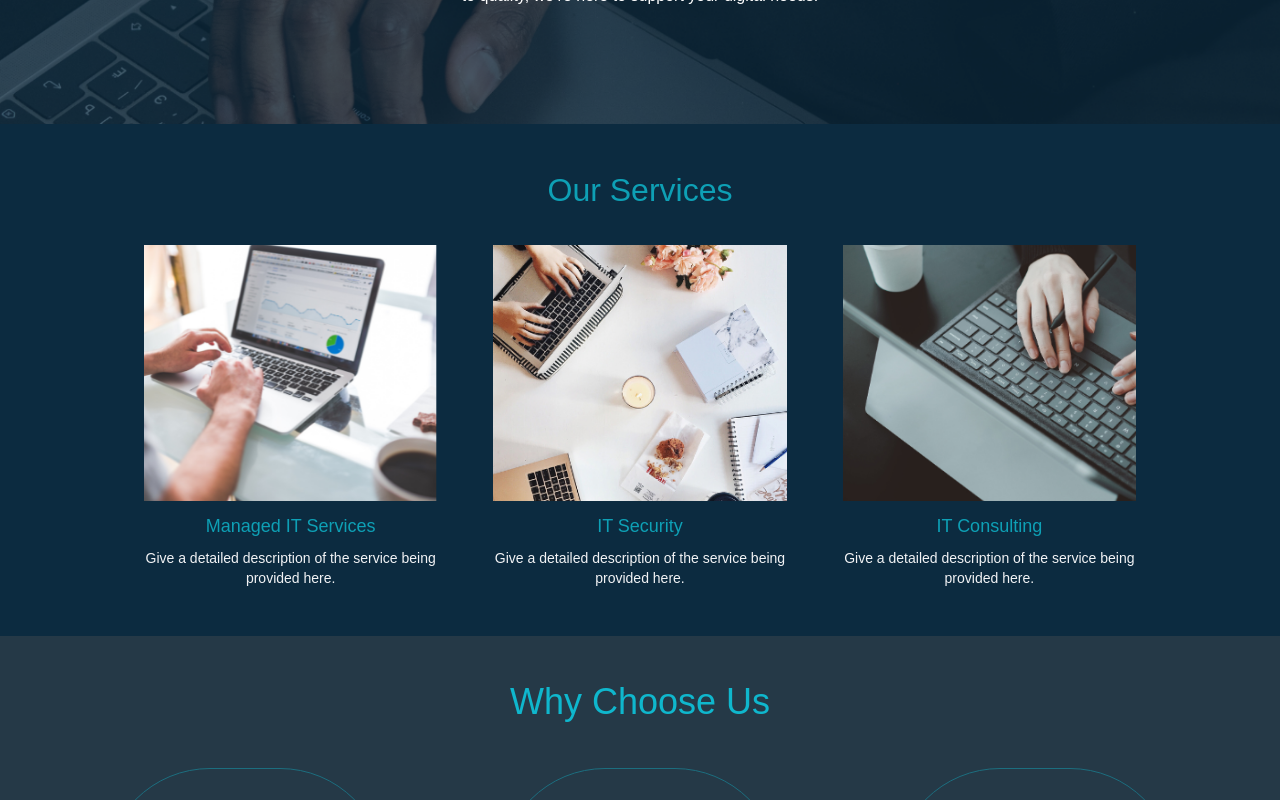
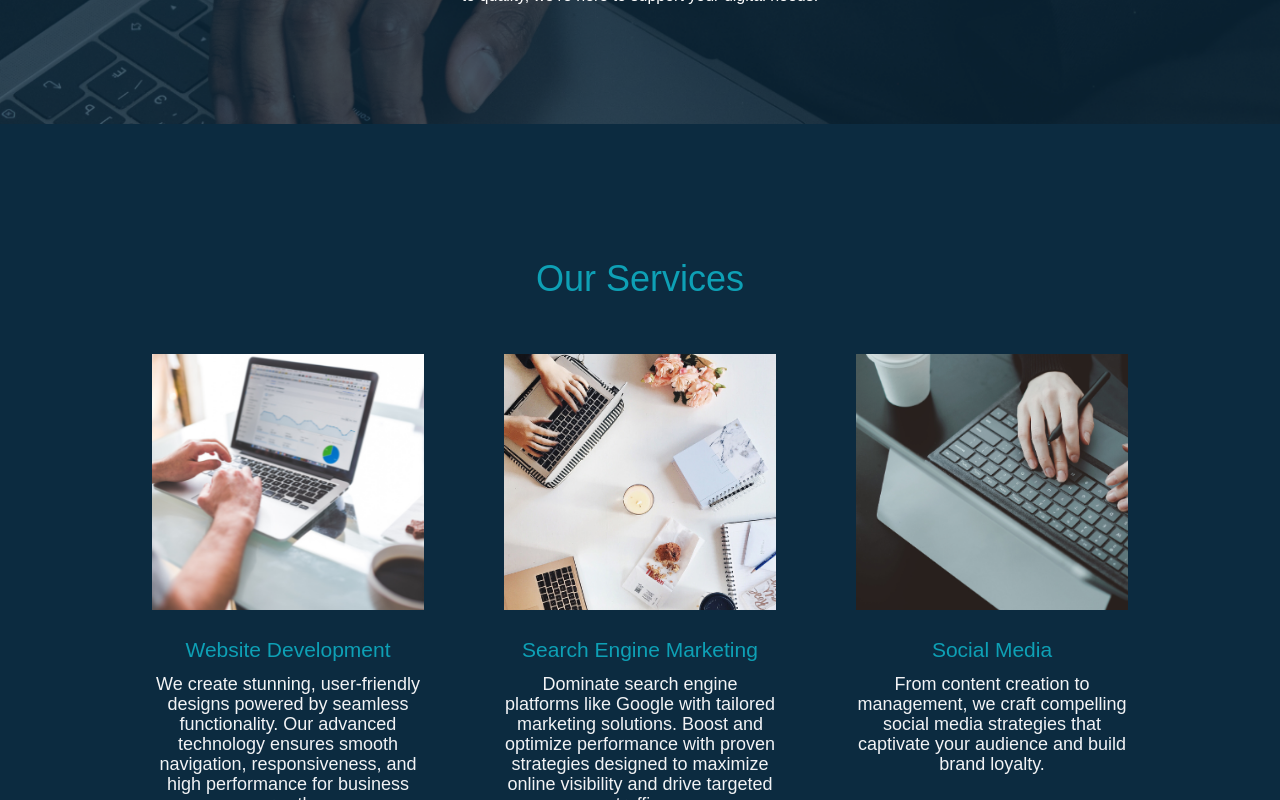
Before and after one commit to booali9/errand, a React (Create React App) app: page / in a window 1280 px wide. Shown: the part 1220-2020 px from the top of the page. Built offline with nearby package versions, Linux system fonts and the light colour scheme.

Commit message:
service update

```diff
--- a/src/Services.jsx
+++ b/src/Services.jsx
@@ -6,49 +6,51 @@ import service3 from './assets/Services3.png';
 
 const Services = () => {
   return (
-    <div className="bg-[#0c2b40] text-white px-8 py-6 lg:px-16 lg:py-8 flex flex-col items-center">
-      <h2 className="text-[#0ea0b5] text-center" style={{ fontSize: '32px', marginTop: '10px', marginBottom: '15px' }}>
-        Our Services
-      </h2>
+    <div className="min-h-screen bg-[#0c2b40] text-white px-8 py-8 lg:px-20 lg:py-32 flex flex-col items-center">
+      <h2 className="text-[#0ea0b5] mb-6 text-center" style={{ fontSize: '36px' }}>Our Services</h2>
 
-      <div className="grid grid-cols-1  md:grid-cols-3 gap-6 max-w-5xl">
+      <div className="grid grid-cols-1 md:grid-cols-3 gap-8 max-w-5xl">
         {/* Service 1 */}
-        <div className="flex flex-col items-center p-4 text-center">
+        <div className="flex flex-col items-center p-6 text-center">
           <img
             src={service1}
-            alt="Managed IT Services"
-            className="w-full h-64 object-cover mb-3 max-w-[300px] mx-auto"
+            alt="Website Development"
+            className="w-full h-64 object-cover mb-6 max-w-[300px] mx-auto"
           />
-          <h3 className="font-medium text-[#0ea0b5] mb-2" style={{ fontSize: '18px' }}>Managed IT Services</h3>
-          <p className="text-sm text-[#f2f3f5]" style={{ fontSize: '14px' }}>
-            Give a detailed description of the service being provided here.
-          </p>
+          <h3 className="font-medium text-[#0ea0b5] mb-2" style={{ fontSize: '21px' }}>Website Development</h3>
+          <p className="text-sm text-[#f2f3f5]" style={{ fontSize: '18px' }}>We create stunning, user-friendly designs powered by seamless functionality. Our advanced technology ensures smooth navigation, responsiveness, and high performance for business growth.</p>
         </div>
 
         {/* Service 2 */}
-        <div className="flex flex-col items-center p-4 rounded-lg text-center">
+        <div className="flex flex-col items-center p-6 rounded-lg text-center">
           <img
             src={service2}
-            alt="IT Security"
-            className="w-full h-64 object-cover mb-3 max-w-[300px] mx-auto"
+            alt="Search Engine Marketing"
+            className="w-full h-64 object-cover mb-6 max-w-[300px] mx-auto"
           />
-          <h3 className="font-medium text-[#0ea0b5] mb-2" style={{ fontSize: '18px' }}>IT Security</h3>
-          <p className="text-sm text-[#f2f3f5]" style={{ fontSize: '14px' }}>
-            Give a detailed description of the service being provided here.
-          </p>
+          <h3 className="font-medium text-[#0ea0b5] mb-2" style={{ fontSize: '21px' }}>Search Engine Marketing</h3>
+          <p className="text-sm text-[#f2f3f5]" style={{ fontSize: '18px' }}>Dominate search engine platforms like Google with tailored marketing solutions. Boost and optimize performance with proven strategies designed to maximize online visibility and drive targeted traffic.</p>
         </div>
 
         {/* Service 3 */}
-        <div className="flex flex-col items-center p-4 rounded-lg text-center">
+        <div className="flex flex-col items-center p-6 rounded-lg text-center">
           <img
             src={service3}
-            alt="IT Consulting"
-            className="w-full h-64 object-cover mb-3 max-w-[300px] mx-auto"
+            alt="Social Media"
+            className="w-full h-64 object-cover mb-6 max-w-[300px] mx-auto"
           />
-          <h3 className="font-medium text-[#0ea0b5] mb-2" style={{ fontSize: '18px' }}>IT Consulting</h3>
-          <p className="text-sm text-[#f2f3f5]" style={{ fontSize: '14px' }}>
-            Give a detailed description of the service being provided here.
-          </p>
+          <h3 className="font-medium text-[#0ea0b5] mb-2" style={{ fontSize: '21px' }}>Social Media</h3>
+          <p className="text-sm text-[#f2f3f5]" style={{ fontSize: '18px' }}>From content creation to management, we craft compelling social media strategies that captivate your audience and build brand loyalty.</p>
+        </div>
+         {/* Service 4 */}
+        <div className="flex flex-col items-center p-6 rounded-lg text-center">
+          <img
+            src={service3}
+            alt="Social Media"
+            className="w-full h-64 object-cover mb-6 max-w-[300px] mx-auto"
+          />
+          <h3 className="font-medium text-[#0ea0b5] mb-2" style={{ fontSize: '21px' }}>Social Media</h3>
+          <p className="text-sm text-[#f2f3f5]" style={{ fontSize: '18px' }}>From content creation to management, we craft compelling social media strategies that captivate your audience and build brand loyalty.</p>
         </div>
       </div>
     </div>
```
